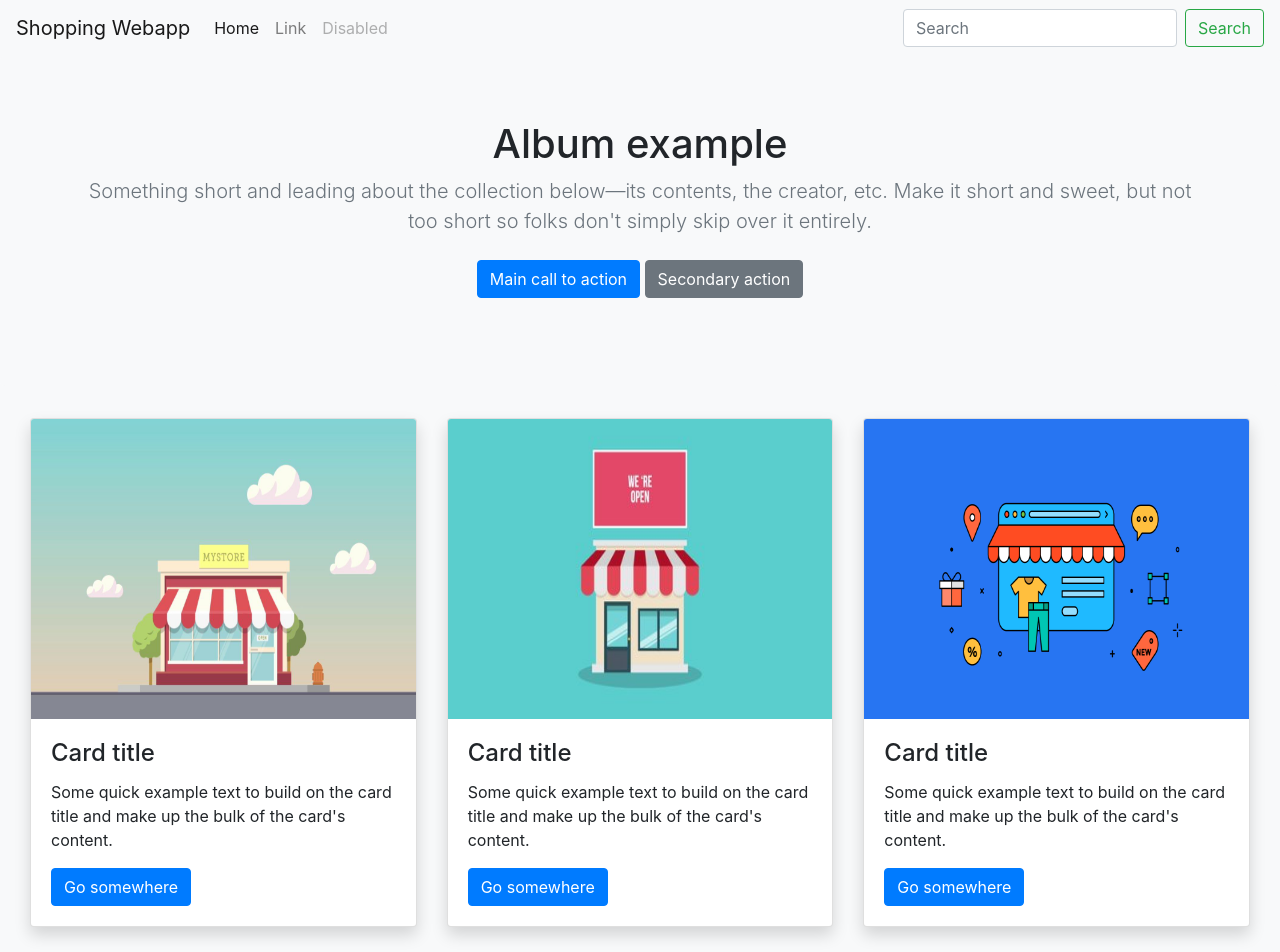
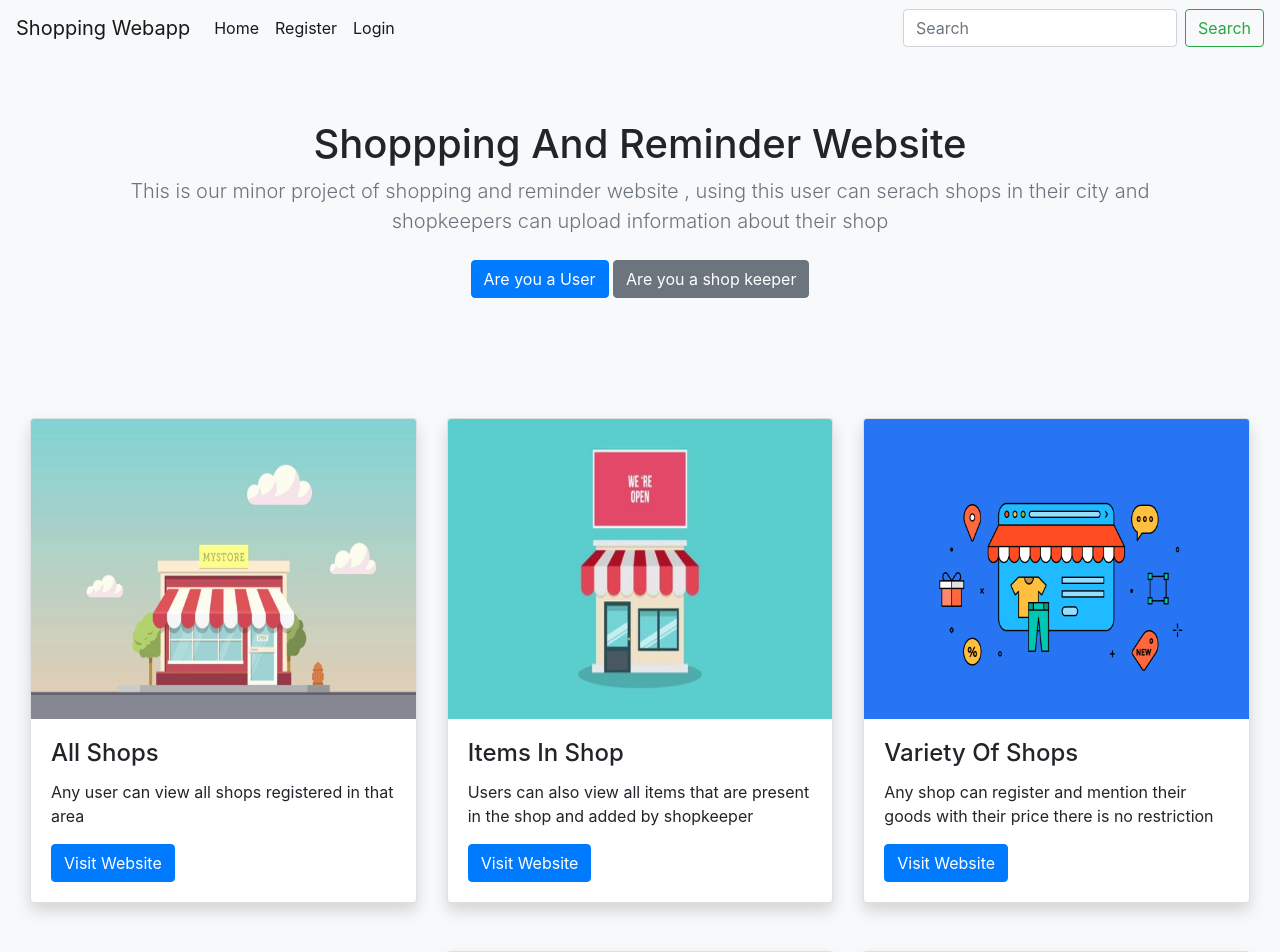
Before and after one commit to Jatin-Saini664/DjangoWebsite, a Django app: page / in a window 1280 px wide. Shown: the top 952 px of the page. Run offline with Django 3.2, Linux system fonts and the light colour scheme; some libraries are stand-ins or nearby versions.

```diff
--- a/project/settings.py
+++ b/project/settings.py
@@ -40,6 +40,7 @@ INSTALLED_APPS = [
     'django.contrib.sessions',
     'django.contrib.messages',
     'django.contrib.staticfiles',
+    'rest_framework',
 ]
 
 MIDDLEWARE = [
--- a/shop/static/shop/main.css
+++ b/shop/static/shop/main.css
@@ -53,6 +53,7 @@ body {
     height: 65px;
     width: 65px;
     margin-right: 16px;
+    /* margin-top: 25px; */
   }
 
   .article-metadata {
@@ -82,3 +83,7 @@ body {
   .account-heading {
     font-size: 2.5rem;
   }
+.myclasss{
+  width: 30px;
+  height: 20px;
+}
--- a/shop/templates/shop/base.html
+++ b/shop/templates/shop/base.html
@@ -13,7 +13,8 @@
     <link rel="stylesheet" href="https://stackpath.bootstrapcdn.com/bootstrap/4.3.1/css/bootstrap.min.css" integrity="sha384-ggOyR0iXCbMQv3Xipma34MD+dH/1fQ784/j6cY/iJTQUOhcWr7x9JvoRxT2MZw1T" crossorigin="anonymous">
 
     <link rel="stylesheet" type="text/css" href="{% static 'shop/main.css' %}">
-
+    {%block link%}
+    {%endblock link %}
     {% if  title%}
 	    <title>{{title}}</title>
     {% else %}
@@ -72,7 +73,7 @@
         <div class="col-md-4">
         <div class="content-section">
             <h3>Our Sidebar</h3>
-            <p class='text-muted'>You can put any information here you'd like.
+            <p class='text-muted'>we shall put any information here we would like.
             <ul class="list-group">
                 <li class="list-group-item list-group-item-light">Latest Posts</li>
                 <li class="list-group-item list-group-item-light">Announcements</li>
--- a/shop/templates/shop/default.html
+++ b/shop/templates/shop/default.html
@@ -18,7 +18,7 @@
 	<header>
 		<!-- <div class="shadow p-2 mb-5 bg-light rounded"> -->
 			<nav class="navbar navbar-expand-lg navbar-light bg-light">
-				<a class="navbar-brand" href="#">Shopping Webapp</a>
+				<a class="navbar-brand" href="{% url 'default' %}">Shopping Webapp</a>
 				<button class="navbar-toggler" type="button" data-toggle="collapse" data-target="#navbarSupportedContent" aria-controls="navbarSupportedContent" aria-expanded="false" aria-label="Toggle navigation">
 				<span class="navbar-toggler-icon"></span>
 				</button>
@@ -26,13 +26,13 @@
 				<div class="collapse navbar-collapse" id="navbarSupportedContent">
 				<ul class="navbar-nav mr-auto">
 					<li class="nav-item active">
-					<a class="nav-link" href="#">Home <span class="sr-only">(current)</span></a>
+					<a class="nav-link" href="{% url 'shop-home' %}">Home <span class="sr-only">(current)</span></a>
 					</li>
-					<li class="nav-item">
-					<a class="nav-link" href="#">Link</a>
+					<li class="nav-item active">
+					<a class="nav-link" href="{% url 'user-register' %}">Register</a>
 					</li>
-					<li class="nav-item">
-					<a class="nav-link disabled" href="#">Disabled</a>
+					<li class="nav-item active">
+					<a class="nav-link " href="{% url 'user-login' %}">Login</a>
 					</li>
 				</ul>
 				<form class="form-inline my-2 my-lg-0">
@@ -46,25 +46,24 @@
 	<main>
 		<section class="jumbotron text-center bg-light ">
 			<div class="container">
-			  <h1 class="jumbotron-heading">Album example</h1>
-			  <p class="lead text-muted">Something short and leading about the collection below—its contents, the creator, etc. Make it short and sweet, but not too short so folks don't simply skip over it entirely.</p>
+			  <h1 class="jumbotron-heading">Shoppping And Reminder Website</h1>
+			  <p class="lead text-muted">This is our minor project of shopping and reminder website , using this user can serach shops in their city and shopkeepers can upload information about their shop</p>
 			  <p>
-				<a href="#" class="btn btn-primary my-2">Main call to action</a>
-				<a href="#" class="btn btn-secondary my-2">Secondary action</a>
+				<a href="#" class="btn btn-primary my-2">Are you a User</a>
+				<a href="#" class="btn btn-secondary my-2">Are you a shop keeper</a>
 			  </p>
 			</div>
 		  </section>
 		<div class="d-flex align-items-center mb-5 container-fluid ">
-			<div class="col-sm-4 mx-auto">
+			<div class="col-sm-4 mx-auto ">
 				<div class="card shadow">
 					<img class="card-img-top"  src="media/card1.jpg" alt="Card image cap" >
 					<div class="card-body">
-					<h4 class="card-title">Card title</h4>
+					<h4 class="card-title">All Shops</h4>
 					<p class="card-text">
-						Some quick example text to build on the card title
-						and make up the bulk of the card's content.
+						Any user can view all shops registered in that area
 					</p>
-					<a href="#!" class="btn btn-primary">Go somewhere</a>
+					<a href="#!" class="btn btn-primary">Visit Website</a>
 					</div>
 				</div>
 			</div>
@@ -72,12 +71,11 @@
 				<div class="card shadow">
 					<img class="card-img-top"  src="media/card2.jpg" alt="Card image cap" >
 					<div class="card-body">
-					<h4 class="card-title">Card title</h4>
+					<h4 class="card-title">Items In Shop</h4>
 					<p class="card-text">
-						Some quick example text to build on the card title
-						and make up the bulk of the card's content.
+						Users can also view all items that are present in the shop and added by shopkeeper
 					</p>
-					<a href="#!" class="btn btn-primary">Go somewhere</a>
+					<a href="#!" class="btn btn-primary">Visit Website</a>
 					</div>
 				</div>
 			</div>
@@ -85,12 +83,11 @@
 				<div class="card shadow">
 					<img class="card-img-top"  src="media/card4.png" alt="Card image cap" >
 					<div class="card-body">
-					<h4 class="card-title">Card title</h4>
+					<h4 class="card-title">Variety Of Shops</h4>
 					<p class="card-text">
-						Some quick example text to build on the card title
-						and make up the bulk of the card's content.
+						Any shop can register and mention their goods with their price there is no restriction
 					</p>
-					<a href="#!" class="btn btn-primary">Go somewhere</a>
+					<a href="#!" class="btn btn-primary">Visit Website</a>
 					</div>
 				</div>
 			</div>
@@ -102,12 +99,11 @@
 				<div class="card shadow">
 					<img class="card-img-top"  src="media/card15.jpg" alt="Card image cap" >
 					<div class="card-body">
-					<h4 class="card-title">Card title</h4>
+					<h4 class="card-title">Online Website</h4>
 					<p class="card-text">
-						Some quick example text to build on the card title
-						and make up the bulk of the card's content.
+						Using our website any user or shopokeeper can post thier goods or buy their good
 					</p>
-					<a href="#!" class="btn btn-primary">Go somewhere</a>
+					<a href="#!" class="btn btn-primary">Visit Website</a>
 					</div>
 				</div>
 			</div>
@@ -115,12 +111,11 @@
 				<div class="card shadow">
 					<img class="card-img-top"  src="media/card18.jpg" alt="Card image cap" >
 					<div class="card-body">
-					<h4 class="card-title">Card title</h4>
+					<h4 class="card-title">Reminder Notifiations</h4>
 					<p class="card-text">
-						Some quick example text to build on the card title
-						and make up the bulk of the card's content.
+						Users can get reminder notifications when they purchase goods from shops and don't pay
 					</p>
-					<a href="#!" class="btn btn-primary">Go somewhere</a>
+					<a href="#!" class="btn btn-primary">Visit Website</a>
 					</div>
 				</div>
 			</div>
@@ -128,12 +123,11 @@
 				<div class="card shadow">
 					<img class="card-img-top"  src="media/card13.jpg" alt="Card image cap" >
 					<div class="card-body">
-					<h4 class="card-title">Card title</h4>
+					<h4 class="card-title">App Support</h4>
 					<p class="card-text">
-						Some quick example text to build on the card title
-						and make up the bulk of the card's content.
+						Not only using website but users and shopkeeper can also access same functionality with our app
 					</p>
-					<a href="#!" class="btn btn-primary">Go somewhere</a>
+					<a href="#!" class="btn btn-primary">Visit Website</a>
 					</div>
 				</div>
 			</div>
@@ -143,40 +137,37 @@
 		<div class="d-flex align-items-center mb-5 container-fluid ">
 			<div class="col-sm-4 mx-auto">
 				<div class="card shadow">
-					<img class="card-img-top"  src="media/card17.jpg" alt="Card image cap" >
+					<img class="card-img-top"  src="media/card14.jpg" alt="Card image cap" >
 					<div class="card-body">
-					<h4 class="card-title">Card title</h4>
+					<h4 class="card-title">Friendly Interaction</h4>
 					<p class="card-text">
-						Some quick example text to build on the card title
-						and make up the bulk of the card's content.
+						Users and shopkeepers now can interact each other with one click.
 					</p>
-					<a href="#!" class="btn btn-primary">Go somewhere</a>
+					<a href="#!" class="btn btn-primary">Visit Website</a>
 					</div>
 				</div>
 			</div>
 			<div class="col-sm-4 mx-auto">
 				<div class="card shadow">
-					<img class="card-img-top"  src="media/card19.jpg" alt="Card image cap" >
+					<img class="card-img-top"  src="media/card17.jpg" alt="Card image cap" >
 					<div class="card-body">
-					<h4 class="card-title">Card title</h4>
+					<h4 class="card-title">Previous Purchases</h4>
 					<p class="card-text">
-						Some quick example text to build on the card title
-						and make up the bulk of the card's content.
+						users and shopkeepers can log their details so that they can view trasactions even after
 					</p>
-					<a href="#!" class="btn btn-primary">Go somewhere</a>
+					<a href="#!" class="btn btn-primary">Visit Website</a>
 					</div>
 				</div>
 			</div>
 			<div class="col-sm-4 mx-auto ">
 				<div class="card shadow">
-					<img class="card-img-top"  src="media/card14.jpg" alt="Card image cap" >
+					<img class="card-img-top"  src="media/card19.jpg" alt="Card image cap" >
 					<div class="card-body">
-					<h4 class="card-title">Card title</h4>
+					<h4 class="card-title">Personalised Reminder</h4>
 					<p class="card-text">
-						Some quick example text to build on the card title
-						and make up the bulk of the card's content.
+						shopkeepers can remind thier users to pay with ease and one click
 					</p>
-					<a href="#!" class="btn btn-primary">Go somewhere</a>
+					<a href="#!" class="btn btn-primary">Visit Website</a>
 					</div>
 				</div>
 			</div>
```
Also changed, not shown: shop/templates/shop/home.html (+7 -2 lines), users/forms.py (+15 -2 lines), users/models.py (+11 -0 lines), users/templates/users/profile.html (+11 -0 lines), users/urls.py (added, +10 -0 lines), users/views.py (+21 -2 lines), db.sqlite3, media/profile_pic/less.jpg (added), media/profile_pic/less_9Bu3VGW.jpg (added).
